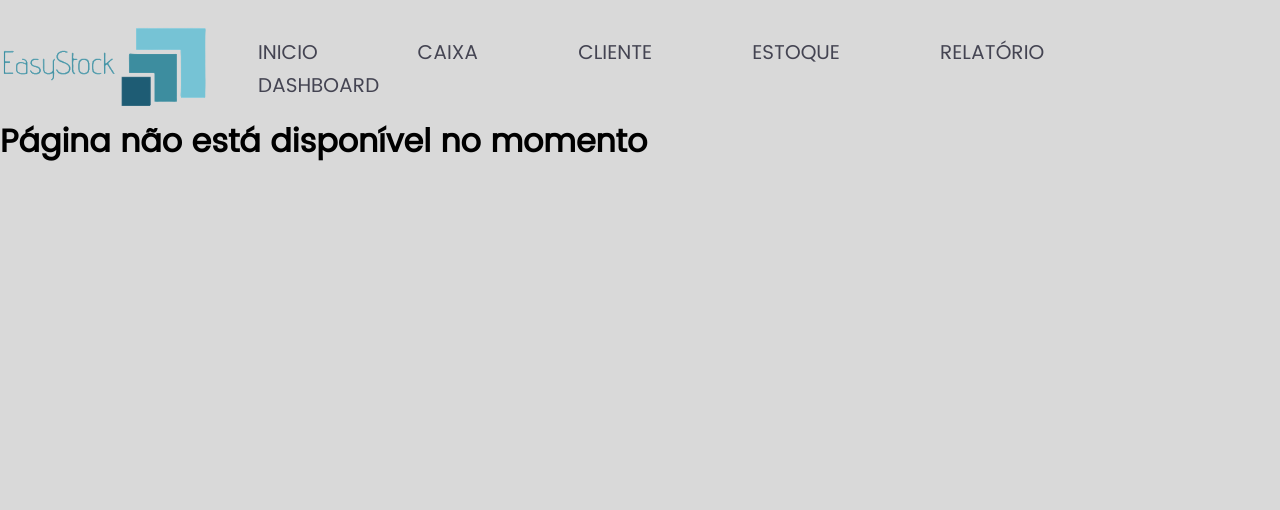
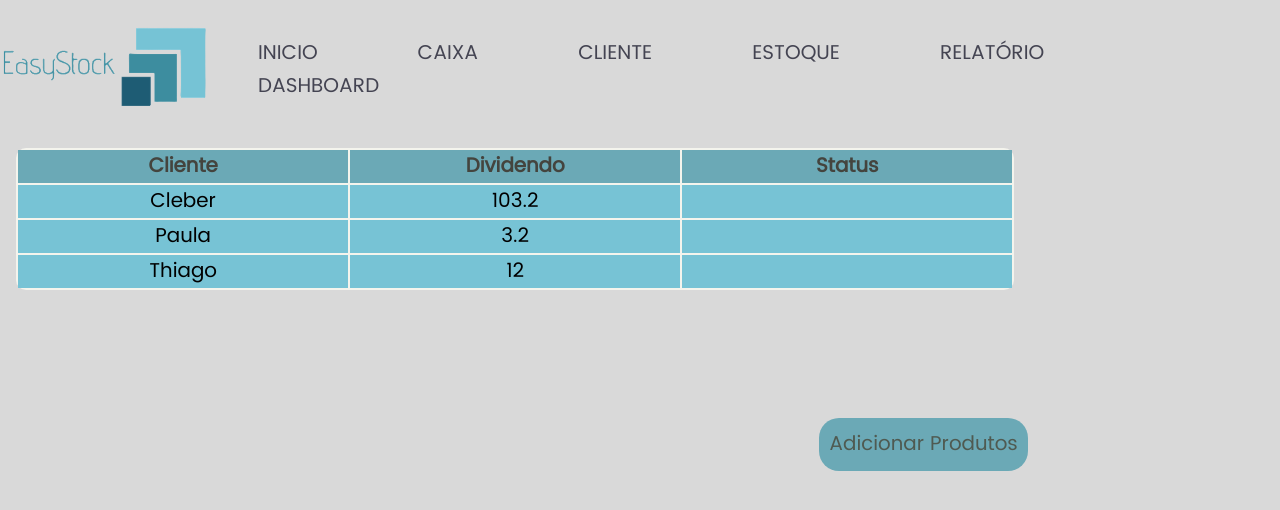
Before and after one commit to mdsreq-fga-unb/2023.1-EasyStock, a React (Vite) app in the folder frontend/: page /cliente in a window 1280 px wide. Shown: the top 510 px of the page. Built offline with nearby package versions, Linux system fonts and the light colour scheme.

Commit message:
Estrutura do cliente com o Modal

```diff
--- a/frontend/src/Card/Card.jsx
+++ b/frontend/src/Card/Card.jsx
@@ -12,3 +12,13 @@ export function Card({ product }) {
         </Produtos>
     );
 }
+
+export function CardClient({client}){
+    return(
+        <Produtos>
+            <td>{client.cliente}</td>
+            <td>{client.dividendo}</td>
+            <td>{client.statusDividada}</td>
+        </Produtos>
+    )
+}
--- a/frontend/src/Datas.js
+++ b/frontend/src/Datas.js
@@ -25,3 +25,21 @@ export const products = [
         statusVenda: true
     },
 ];
+
+export const clients = [
+    {
+        cliente: "Cleber",
+        dividendo: 103.20,
+        statusDivida: true
+    },
+    {
+        cliente: "Paula",
+        dividendo: 3.20,
+        statusDivida: false
+    },
+    {
+        cliente: "Thiago",
+        dividendo: 12.00,
+        statusDivida: true
+    },
+];
--- a/frontend/src/components/navBar/NavBar.jsx
+++ b/frontend/src/components/navBar/NavBar.jsx
@@ -19,20 +19,20 @@ export function NavBar() {
                         </li>
 
                         <li>
-                            <Link to="/asd">CAIXA</Link>
+                            <Link to="/caixa">CAIXA</Link>
                         </li>
                         <li>
-                            <Link to="/asd">CLIENTE</Link>
+                            <Link to="/cliente">CLIENTE</Link>
                         </li>
                         <li>
                             <Link to="/estoque">ESTOQUE</Link>
                         </li>
 
                         <li>
-                            <Link to="/asd">RELATÓRIO</Link>
+                            <Link to="/relatorio">RELATÓRIO</Link>
                         </li>
                         <li>
-                            <Link to="/asd">DASHBOARD</Link>
+                            <Link to="/dashboard">DASHBOARD</Link>
                         </li>
                     </ul>
                 </BarraPrincipal>
--- /dev/null
+++ b/frontend/src/pages/caixa/Caixa.jsx
@@ -0,0 +1,13 @@
+import React from 'react'
+import { NavBar } from '../../components/navBar/NavBar'
+
+export default function Caixa() {
+  return (
+    <>
+    <NavBar />
+
+    <div>Caixa</div>
+    </>
+
+  )
+}
--- /dev/null
+++ b/frontend/src/pages/cliente/Cliente.jsx
@@ -0,0 +1,38 @@
+import React from "react";
+import { NavBar } from "../../components/navBar/NavBar";
+import { Tabela } from "../estoque/EstoqueStyled";
+import { clients } from "../../Datas";
+import { CardClient } from "../../Card/Card";
+import ModalCliente from "./ModalCliente";
+import { useState } from "react";
+
+export default function Cliente() {
+    const [openModal, setOpenModal] = useState(false);
+
+    return (
+        <>
+            <NavBar />
+
+
+            <Tabela>
+                <table>
+                    <thead>
+                        <tr>
+                            <th>Cliente</th>
+                            <th>Dividendo</th>
+                            <th>Status</th>
+                        </tr>
+                    </thead>
+                    <tbody>
+                        {clients.map ((client) => (
+                            <CardClient key={client.dividendo} client={client} />
+                        ))}
+                    </tbody>
+                </table>
+
+                <button onClick={() => setOpenModal(true)}>Adicionar Produtos</button>
+                <ModalCliente isOpen={openModal} onClose={() => setOpenModal(!openModal)}/>
+            </Tabela>
+        </>
+    );
+}
--- /dev/null
+++ b/frontend/src/pages/cliente/ModalCliente.jsx
@@ -0,0 +1,36 @@
+import React from "react";
+import { TodoModal } from "../estoque/EstoqueModalStyled";
+
+export default function ModalCliente({ isOpen, onClose }) {
+    if (isOpen) {
+        return (
+            <TodoModal>
+                <div className="container">
+                    <div className="card">
+                        <h1>Adicionar Cliente</h1>
+                        <div className="label-float">
+                            <input
+                                type="text"
+                                id="nome"
+                                placeholder="Nome"
+                                required
+                            />
+                            <input
+                                type="text"
+                                id="precoCusto"
+                                placeholder="Dividendo"
+                                required
+                            />
+
+                        </div>
+                        <div className="button-container">
+                            <button className="button-modal">Adicionar</button>
+                            <button className="button-modalc" onClick={onClose}>Cancelar</button>
+                        </div>
+                    </div>
+                </div>
+            </TodoModal>
+        );
+    }
+    return null;
+}
--- a/frontend/src/pages/estoque/Estoque.jsx
+++ b/frontend/src/pages/estoque/Estoque.jsx
@@ -1,12 +1,13 @@
 import { Card } from "../../Card/Card";
 import { NavBar } from "../../components/navBar/NavBar";
 import { products } from "../../Datas";
-import { PesquisaProduto, TabelaEstoque } from "../estoque/EstoqueStyled";
+import { PesquisaProduto, Tabela } from "../estoque/EstoqueStyled";
 import EstoqueModal from "../estoque/EstoqueModal";
 import { useState } from "react";
 
 export default function Estoque() {
     const [openModal, setOpenModal] = useState(false);
+
     return (
         <>
             <NavBar />
@@ -16,7 +17,7 @@ export default function Estoque() {
                 <input type="text" placeholder="Código ou nome do produto" />
             </PesquisaProduto>
 
-            <TabelaEstoque>
+            <Tabela>
                 <table>
                     <thead>
                         <tr>
@@ -37,7 +38,7 @@ export default function Estoque() {
 
                 <button onClick={() => setOpenModal(true)}>Adicionar Produtos</button>
                 <EstoqueModal isOpen={openModal} onClose={() => setOpenModal(!openModal)} />
-            </TabelaEstoque>
+            </Tabela>
         </>
     );
 }
--- a/frontend/src/pages/estoque/EstoqueStyled.js
+++ b/frontend/src/pages/estoque/EstoqueStyled.js
@@ -24,7 +24,7 @@ export const PesquisaProduto = styled.div`
     }
 `;
 
-export const TabelaEstoque = styled.section`
+export const Tabela = styled.section`
     table {
         background-color: #f4f4ed;
         margin-top: 2rem;
--- a/frontend/src/pages/inicio/Inicio.jsx
+++ b/frontend/src/pages/inicio/Inicio.jsx
@@ -3,15 +3,18 @@ export default function Inicio() {
     return (
         <>
             <NavBar />
-
+            <body>
+                <div>
                     <h1>
                         UM JEITO FÁCIL DE
                         <br /> CONTROLAR O ESTOQUE!
                     </h1>
-
+                    <p>Com nosso novo site é possível controlar o estoque de sua loja, fazer vendas, obter relatórios e ter controle de seus clientes. </p>
+                </div>
                 <div className="bola-branca"></div>
                 <div className="bola-pequena"></div>
                 <div className="icone"></div>
+            </body>
         </>
     );
 }
```
Also changed, not shown: frontend/src/main.jsx (+10 -0 lines). Lines whose indentation alone changed are shown as unchanged.
